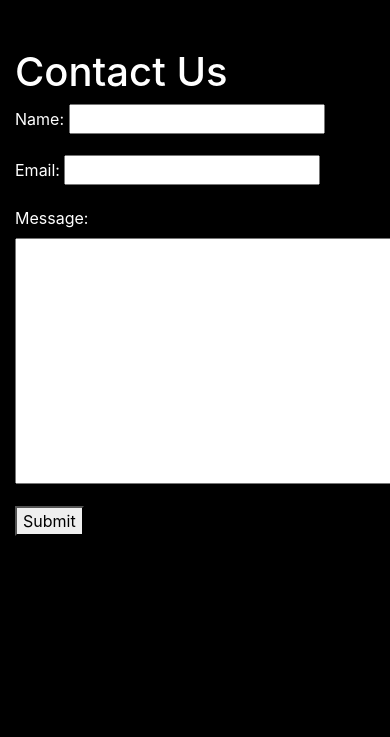
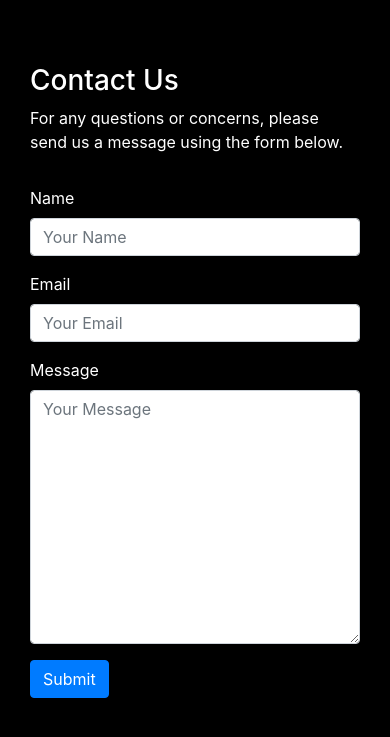
Before and after one commit to rpf13/the-collection, a Django app: page /contact/ in a window 390 px wide; the page is wider, and only the part inside the window is pictured. Shown: the part 56-793 px from the top of that part. Run offline with Django 3.2, Linux system fonts and the light colour scheme; the visitor is signed in with stand-in values (Sample User, id 1).

Commit message:
feat: Add Mailtrap as contact mail provider
This commit will add all settings for Mailtrap as testemail provider.
The settings.py got updated as well as the env.py, since the
credentials should not be exposed.

The contact.html and the success.html. got updated to be responsive,
but still very raw, needs to be updated later, when the whole app
will be styled.

The widget attribute has been used in the ContactForm class, in order
to set the placeholder in the form. Therefore the class ContactForm
in my custom forms.py file got updated.

Whole service is validated and working.

```diff
--- a/contact/forms.py
+++ b/contact/forms.py
@@ -3,6 +3,16 @@ from django import forms
 
 # Contact form Class
 class ContactForm(forms.Form):
-    name = forms.CharField(max_length=100)
-    email = forms.EmailField()
-    message = forms.CharField(widget=forms.Textarea)
+    name = forms.CharField(
+        max_length=100,
+        widget=forms.TextInput(
+            attrs={'class': 'form-control', 'placeholder': 'Your Name'})
+    )
+    email = forms.EmailField(
+        widget=forms.EmailInput(
+            attrs={'class': 'form-control', 'placeholder': 'Your Email'})
+    )
+    message = forms.CharField(
+        widget=forms.Textarea(
+            attrs={'class': 'form-control', 'placeholder': 'Your Message'})
+    )
--- a/contact/templates/contact.html
+++ b/contact/templates/contact.html
@@ -1,10 +1,32 @@
 {% extends "base.html" %}
 
 {% block content %}
-<h1>Contact Us</h1>
-<form method="post">
-    {% csrf_token %}
-    {{ form.as_p }}
-    <button type="submit">Submit</button>
-</form>
+<div class="container">
+  <div class="row">
+    <div class="col-md-8 mt-3 offset-md-2">
+      <h3>Contact Us</h3>
+      <p>For any questions or concerns, please send us a message using the form below.</p>
+    </div>
+  </div>
+  <div class="row">
+    <div class="col-md-8 mt-3 offset-md-2">
+      <form method="post">
+        {% csrf_token %}
+        <div class="form-group">
+          <label for="{{ form.name.auto_id }}">Name</label>
+          {{ form.name }}
+        </div>
+        <div class="form-group">
+          <label for="{{ form.email.auto_id }}">Email</label>
+          {{ form.email }}
+        </div>
+        <div class="form-group">
+          <label for="{{ form.message.auto_id }}">Message</label>
+          {{ form.message }}
+        </div>
+        <button type="submit" class="btn btn-primary">Submit</button>
+      </form>
+    </div>
+  </div>
+</div>
 {% endblock %}
```
Also changed, not shown: contact/templates/success.html (+15 -2 lines), main/settings.py (+10 -0 lines).
